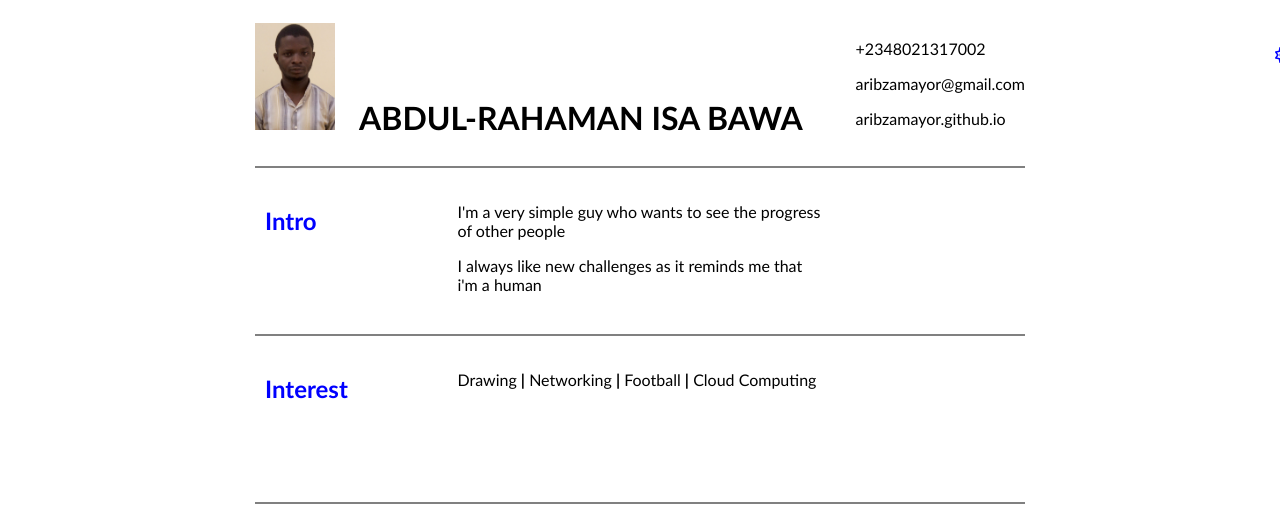
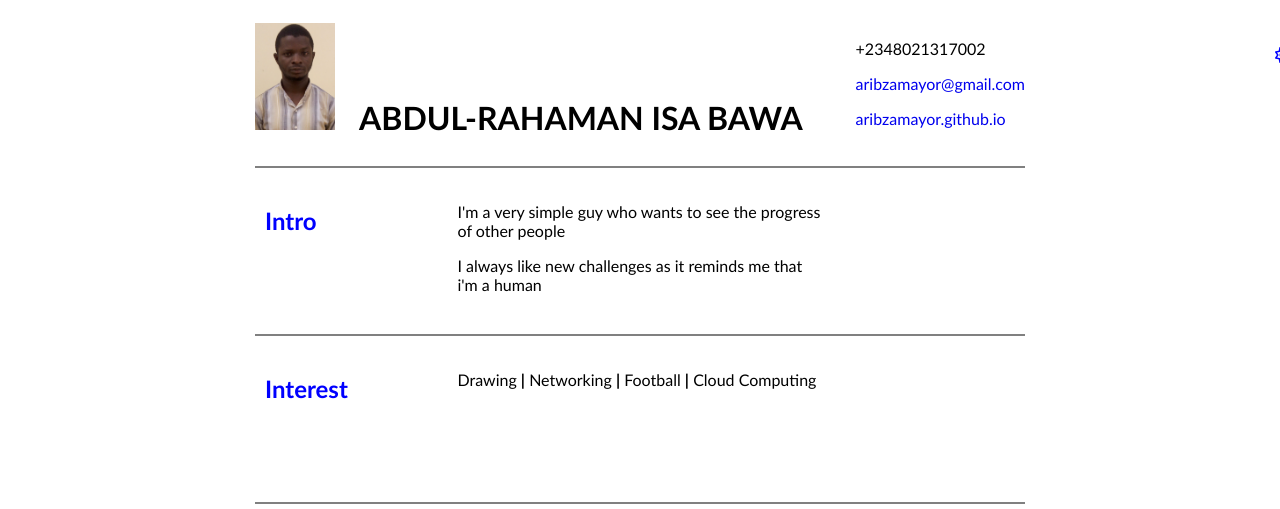
Before and after one commit to aribzamayor/academy, a plain HTML site: page ehealth/final_project/index.html in a window 1280 px wide. Shown: the top 509 px of the page. Drawn offline with Linux system fonts and the light colour scheme.

Commit message:
edited project

```diff
--- a/ehealth/final_project/index.html
+++ b/ehealth/final_project/index.html
@@ -4,12 +4,12 @@
     <meta charset="UTF-8">
     <meta name="viewport" content="width=device-width, initial-scale=1.0">
     <link rel="stylesheet" href="styles.css">
-    <title>Document</title>
-    <script src="https://kit.fontawesome.com/5f19d3fa9b.js" crossorigin="anonymous"></script>
+    <title>Final Project</title>
+    <script src="https://kit.fontawesome.com/5f19d3fa9b.js" crossorigin="anonymous"></script><!-- fontawesome for icons -->
 
 </head>
 <body>
-
+  <!-- Heading -->
   <div class="container">
     <div class="heading">
       <div>
@@ -18,8 +18,8 @@
       </div>
       <div>
         <p>+2348021317002</p>
-        <p>aribzamayor@gmail.com</p>
-        <p>aribzamayor.github.io</p>
+        <p><a style="text-decoration:none" target="_blank" href="aribzamayor@gmail.com">aribzamayor@gmail.com</a></p>
+        <p><a style="text-decoration:none" target="_blank" href="https://aribzamayor.github.io/academy/ehealth/final_project/">aribzamayor.github.io</a></p>
       </div>
     </div>
 
@@ -184,7 +184,9 @@
       document.documentElement.scrollTop = 0;
       }
 
-    // switch
+
+
+    // Light and Dark Switch
     const toggleSwitch = document.querySelector('.theme-switch input[type="checkbox"]');
 
     function switchTheme(e) {
```
Also changed, not shown: ehealth/final_project/styles.css (+8 -4 lines).
